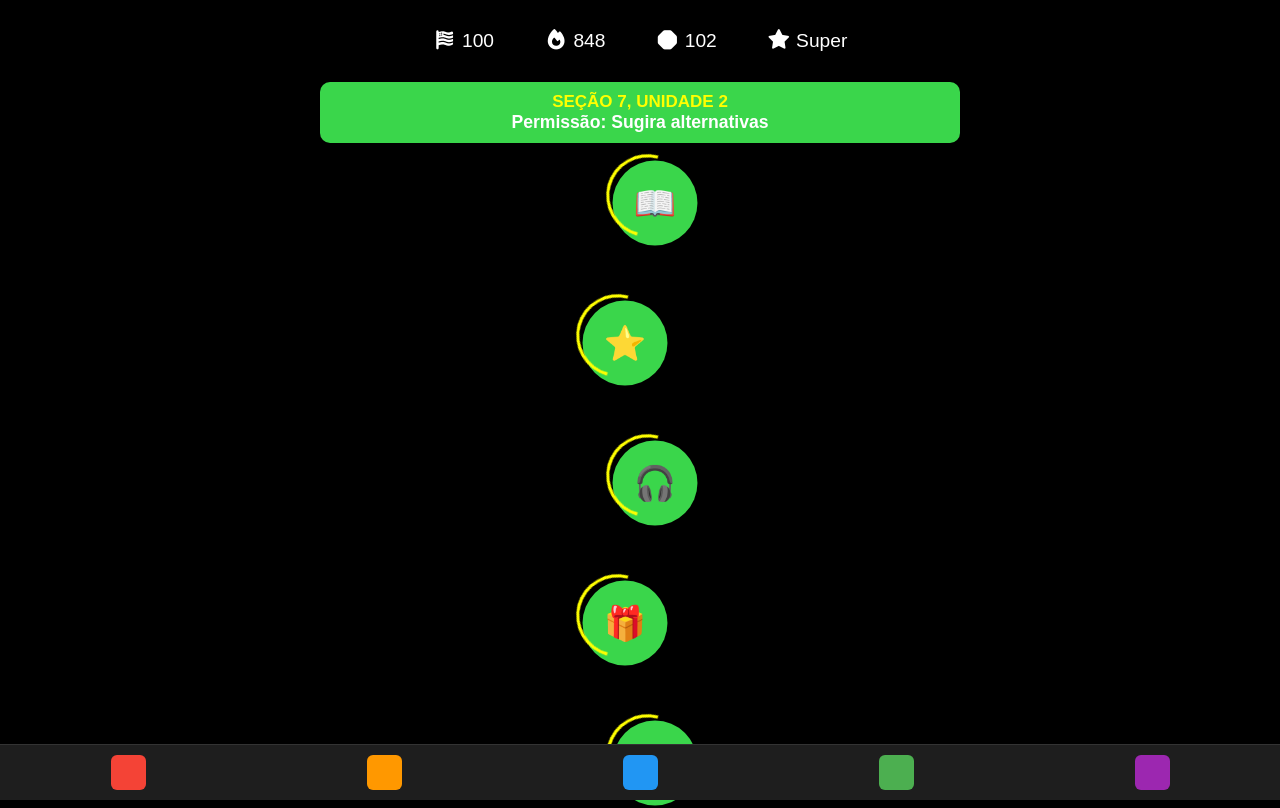
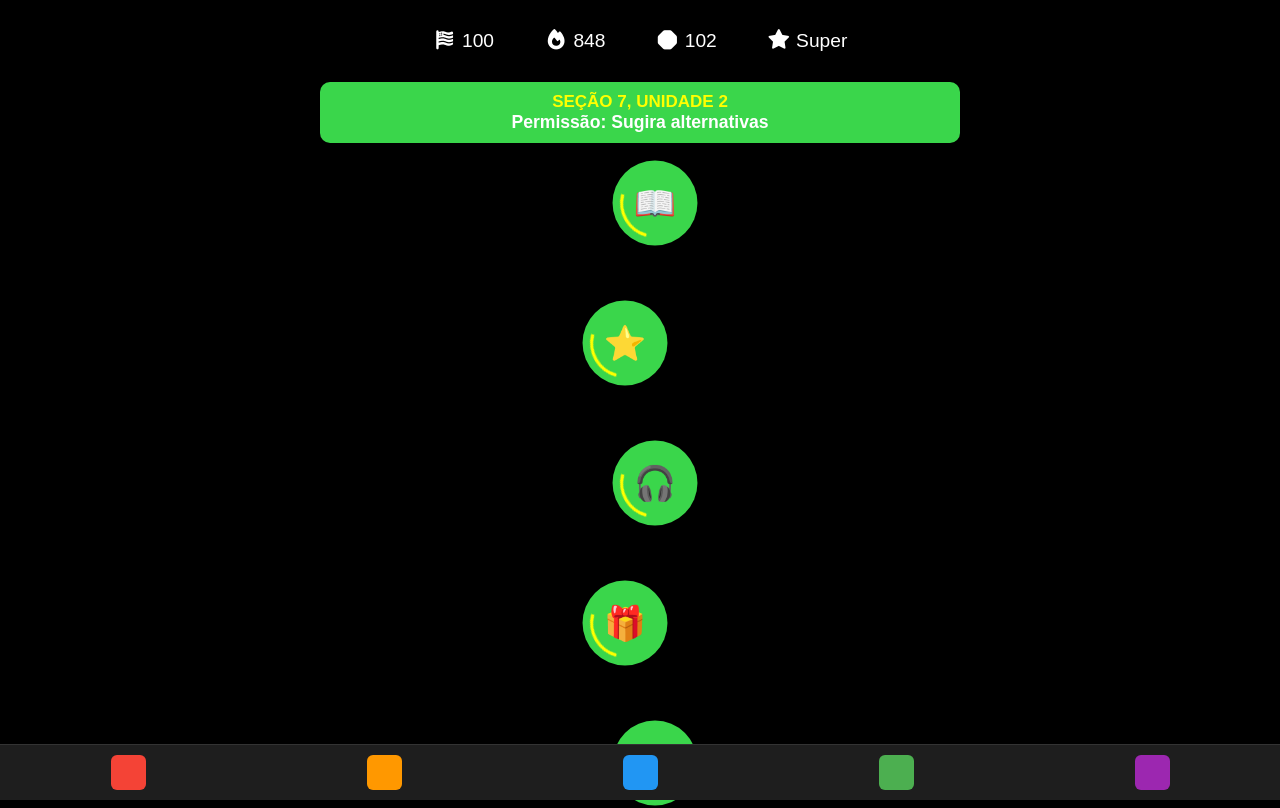
Before and after one commit to AleckDevv/duolingo, a plain HTML site: page index.html in a window 1280 px wide. Shown: the top 808 px of the page. Drawn offline with Linux system fonts and the light colour scheme.

Commit message:
corrigido efeito na animação

```diff
--- a/src/style/style.css
+++ b/src/style/style.css
@@ -88,15 +88,10 @@ header {
 .icone::before {
     content: "";
     position: absolute;
-    top: -6px;
-    left: -6px;
-    width: 72px;
-    /* 60 + 6*2 */
-    height: 72px;
+    width: 60px;
+    height: 60px;
     border: 3px solid transparent;
     border-top-color: var(--cor-4);
-    /* cor da borda animada */
-    border-right-color: var(--cor-4);
     border-radius: 50%;
     animation: rotate 3s linear infinite;
     pointer-events: none;
```
